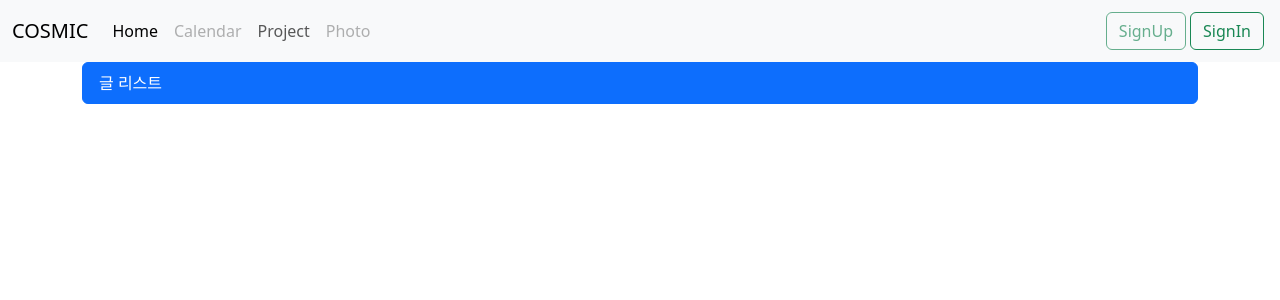
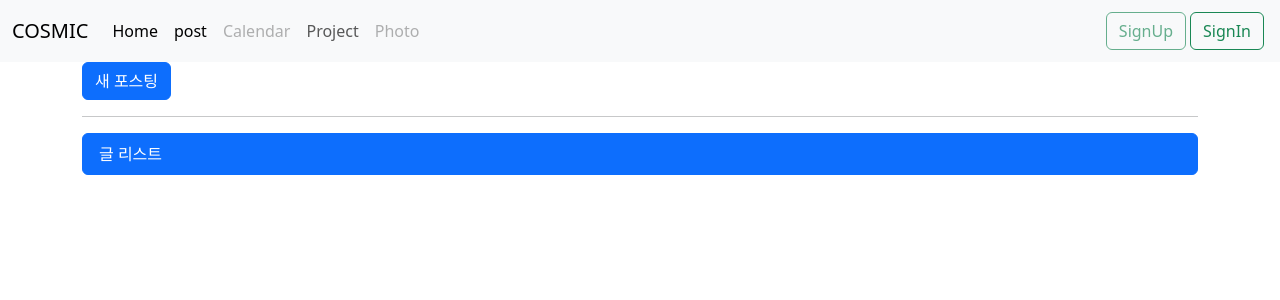
Before and after one commit to cosmic-lumos/cosmic, a Django app: page /post/ in a window 1280 px wide. Shown: the top 300 px of the page. Run offline with Django 4.2, Linux system fonts and the light colour scheme; data that the repository does not hold is empty; some libraries are stand-ins or nearby versions.

Commit message:
nav bar 수정/ post 생성버튼 이동/ post 생성뷰 수정

```diff
--- a/backend/cosmic_django/templates/layout.html
+++ b/backend/cosmic_django/templates/layout.html
@@ -21,6 +21,9 @@
                 <ul class="navbar-nav me-auto mb-2 mb-lg-0">
                     <li class="nav-item">
                         <a class="nav-link active" aria-current="page" href="">Home</a>
+                    </li>
+                    <li class="nav-item">
+                        <a class="nav-link active" href="/post/">post</a>
                     </li>
                     <li class="nav-item">
                         <a class="nav-link disabled" href="/Calendar/">Calendar</a>
--- a/backend/cosmic_django/templates/post_form.html
+++ b/backend/cosmic_django/templates/post_form.html
@@ -3,7 +3,7 @@
 {% block content %}
     <div class ="container">
         <div class ="row">
-            <div class = "col-sm6 offset-sm-3">
+            <div class = "col-sm6">
                 {% include "_form.html" with form_title="새 글 쓰기" submit_lable=" 새 글 쓰기" %}
             </div>
         </div>
--- a/backend/cosmic_django/templates/post_list.html
+++ b/backend/cosmic_django/templates/post_list.html
@@ -1,6 +1,10 @@
 {% extends "layout.html" %}
 
 {% block content %}
+    <a href="{% url "post:post_new" %}">
+        <button type="button" class="btn btn-primary" >새 포스팅</button>
+    </a>
+    <hr>
     <div class="list-group">
         <a  class="list-group-item list-group-item-action active" aria-current="true">
             글 리스트
--- a/backend/cosmic_django/templates/root.html
+++ b/backend/cosmic_django/templates/root.html
@@ -2,6 +2,5 @@
 
 {% block content %}
     <h1> Django Project 1</h1>
-    <hr/>
-    <a href="{% url "post:post_new" %} "> 새 포스팅 </a>
+
 {% endblock %}
```
Also changed, not shown: backend/cosmic_django/media/image/2023/05/24/스크린샷_2023-05-24_오후_3.47.48.png (added).
